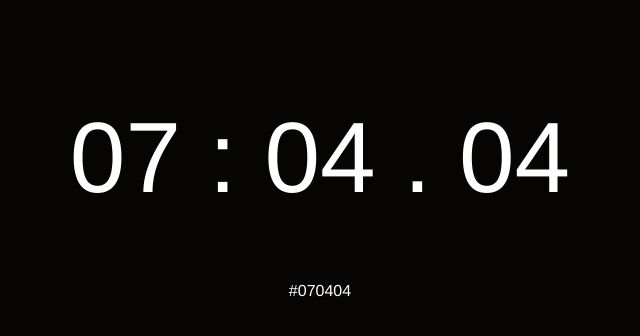
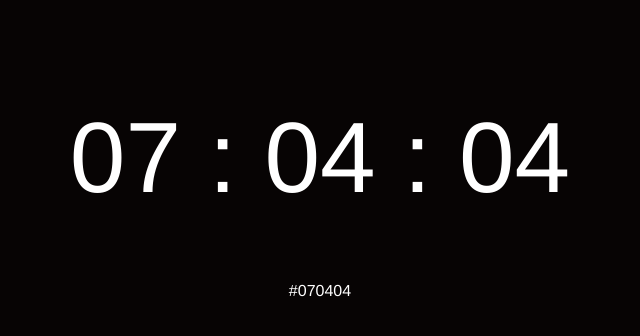
Before and after one commit to karen1752000/hex_clock, a plain HTML site: page index.html in a window 1280 px wide. Shown: the full height of the page, 320-960 px from the left. Drawn offline with Linux system fonts and the light colour scheme.

Commit message:
Fix simicolon on clock

```diff
--- a/index.html
+++ b/index.html
@@ -8,7 +8,7 @@
 <body>
 </head>
 <body>
-  <h1 id="clock">00 : 00 . 00</h1>
+  <h1 id="clock">00 : 00 : 00</h1>
   <p id="hex-color">#000000</p>
   <script src="script.js"></script>
 
--- a/script.js
+++ b/script.js
@@ -22,7 +22,7 @@ function hexClock() {
     seconds = '0' + seconds;
   }
 
-  var clockStr = hours + ' : ' + minutes + ' . ' + seconds;
+  var clockStr = hours + ' : ' + minutes + ' : ' + seconds;
   var hexColorStr = '#' + hours + minutes + seconds;
 
   clock.textContent = clockStr;
```
